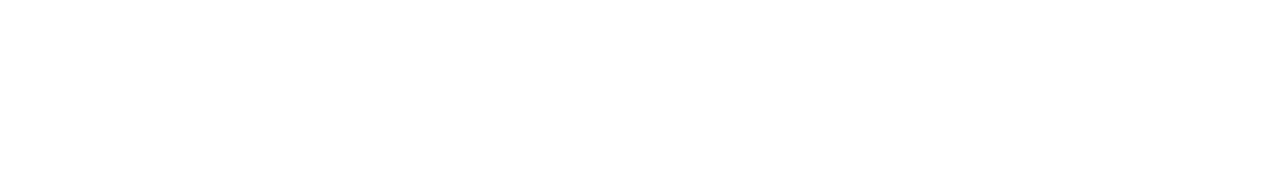
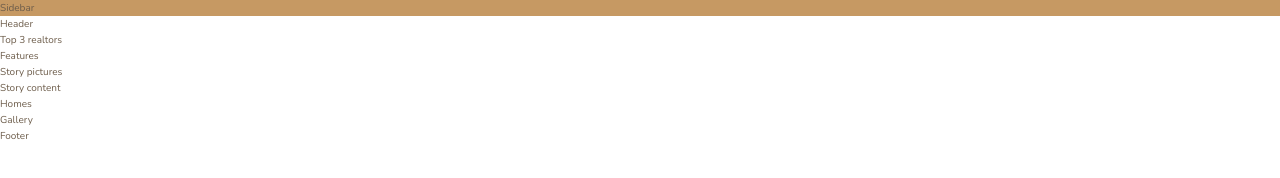
Before and after one commit to tonytrinh3/nexter, a website: page starter/index.html in a window 1280 px wide. Drawn offline with nearby package versions, Linux system fonts and the light colour scheme; files that its build step writes are made by us from their sources.

Commit message:
set up html

```diff
--- a/starter/index.html
+++ b/starter/index.html
@@ -12,6 +12,40 @@
         <title>nexter &mdash; your home, your freedom</title>
     </head>
     <body class="container">
+        <div class="sidebar">
+            Sidebar
+        </div>
 
+        <header class="header">
+            Header
+        </header>
+
+        <div class="realtors">
+            Top 3 realtors
+        </div>
+
+        <section class="features">
+            Features
+        </section>
+
+        <div class="story__pictures">
+            Story pictures
+        </div>
+
+        <div class="story__content">
+            Story content
+        </div>
+
+        <section class="homes">
+            Homes
+        </section>
+
+        <section class="gallery">
+            Gallery
+        </section>
+
+        <footer class="footer">
+            Footer
+        </footer>
     </body>
 </html>
--- a/starter/package.json
+++ b/starter/package.json
@@ -5,10 +5,9 @@
   "main": "index.js",
   "scripts": {
     "watch:sass": "node-sass sass/main.scss css/style.css -w",
-    "devserver": "live-server",
+    "devserver": "live-server --browser=firefox",
     "start": "npm-run-all --parallel devserver watch:sass",
-
-    "compile:sass": "node-sass sass/main.scss css/style.comp.css",
+    "compile:sass": "node-sass sass/main.scss css/style.comp.css -w",
     "prefix:css": "postcss --use autoprefixer -b 'last 10 versions' css/style.comp.css -o css/style.prefix.css",
     "compress:css": "node-sass css/style.prefix.css css/style.css --output-style compressed",
     "build:css": "npm-run-all compile:sass prefix:css compress:css"
--- a/starter/sass/_base.scss
+++ b/starter/sass/_base.scss
@@ -13,3 +13,23 @@ $color-grey-dark-2: #6D5D4B;
 // FONT VARIABLES
 $font-primary: 'Nunito', sans-serif;
 $font-display: 'Josefin Sans', sans-serif;
+
+*,
+*::before,
+*::after{
+    margin: 0;
+    padding: 0;
+    box-sizing: inherit;
+}
+
+html{
+    box-sizing: border-box;
+    font-size: 62.5%; // 10px/16px = 62.5% -> 1rem = 10px
+}
+
+body{
+    font-family: $font-primary;
+    color: $color-grey-dark-2;
+    font-weight: 300;
+    line-height: 1.6;
+}
--- a/starter/sass/_sidebar.scss
+++ b/starter/sass/_sidebar.scss
@@ -0,0 +1,3 @@
+.sidebar{
+  background-color: $color-primary
+}
```
Also changed, not shown: starter/css/style.comp.css (added), starter/css/style.css (added), 2 other files.
